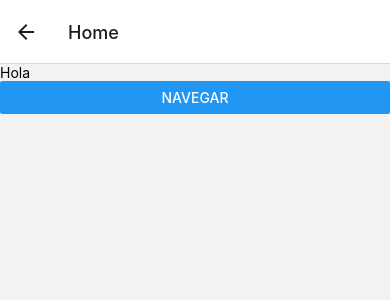
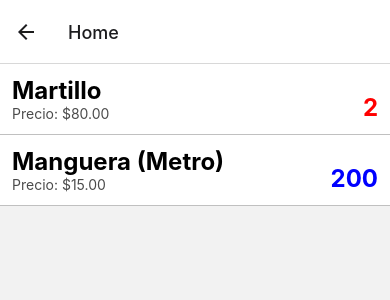
Before and after one commit to PauloMaza777/invent, a React Native app: screen /Home in a window 390 px wide. Shown: the top 300 px of the page. Built offline with nearby package versions, Linux system fonts and the light colour scheme.

Commit message:
cambiosEnClase

```diff
--- a/apps/screen/Home.tsx
+++ b/apps/screen/Home.tsx
@@ -1,7 +1,9 @@
 import {StackNavigationProp} from '@react-navigation/stack';
-import React from 'react';
-import {Button, SafeAreaView, Text} from 'react-native';
+import React, {useEffect, useState} from 'react';
+import {SafeAreaView, StyleSheet, Text, View} from 'react-native';
 import {RouteProp} from '@react-navigation/native';
+import {Product} from './model/Products';
+import {FlatList, TouchableOpacity} from 'react-native-gesture-handler';
 
 type RootStackParamList = {
   Home: undefined;
@@ -15,12 +17,83 @@ type HomeProps = {
 };
 
 function Home({navigation}: HomeProps): React.JSX.Element {
+  const [products, setProducts] = useState<Product[]>([]);
+  const productItem = ({item}: {item: Product}) => (
+    <TouchableOpacity style={styles.productItem}>
+      <View style={{flexDirection: 'row'}}>
+        <View style={{flexDirection: 'column', flexGrow: 9}}>
+          <Text style={styles.itemTitle}>{item.nombre}</Text>
+          <Text style={styles.itemDetails}>
+            Precio: ${item.precio.toFixed(2)}
+          </Text>
+        </View>
+        <Text
+          style={[
+            styles.itemBadge,
+            item.currentStock < item.minStock ? styles.itemBadgeError : null,
+          ]}>
+          {item.currentStock}
+        </Text>
+      </View>
+    </TouchableOpacity>
+  );
+
+  useEffect(() => {
+    setProducts([
+      {
+        id: 1,
+        nombre: 'Martillo',
+        precio: 80,
+        minStock: 5,
+        currentStock: 2,
+        maxStock: 20,
+      },
+      {
+        id: 2,
+        nombre: 'Manguera (Metro)',
+        precio: 15,
+        minStock: 50,
+        currentStock: 200,
+        maxStock: 1000,
+      },
+    ]);
+  }, []);
   return (
     <SafeAreaView>
-      <Text>Hola</Text>
-      <Button title="Navegar" onPress={() => navigation.navigate('Home')} />
+      <FlatList
+        data={products}
+        renderItem={productItem}
+        keyExtractor={item => item.id.toString()}
+      />
     </SafeAreaView>
   );
 }
+const styles = StyleSheet.create({
+  productItem: {
+    padding: 12,
+    borderBottomColor: '#c0c0c0',
+    borderBottomWidth: 1,
+    backgroundColor: 'white',
+  },
+  itemTitle: {
+    fontSize: 24,
+    color: 'black',
+    fontWeight: 'bold',
+    // textTransform: 'uppercase',
+  },
+  itemDetails: {
+    fontSize: 14,
+    opacity: 0.7,
+  },
+  itemBadge: {
+    fontSize: 24,
+    color: 'blue',
+    fontWeight: 'bold',
+    alignSelf: 'flex-end',
+  },
+  itemBadgeError: {
+    color: 'red',
+  },
+});
 
 export default Home;
--- /dev/null
+++ b/apps/screen/model/Products.ts
@@ -0,0 +1,8 @@
+export interface Product {
+  id: number;
+  nombre: String;
+  precio: number;
+  minStock: number;
+  currentStock: number;
+  maxStock: number;
+}
```
